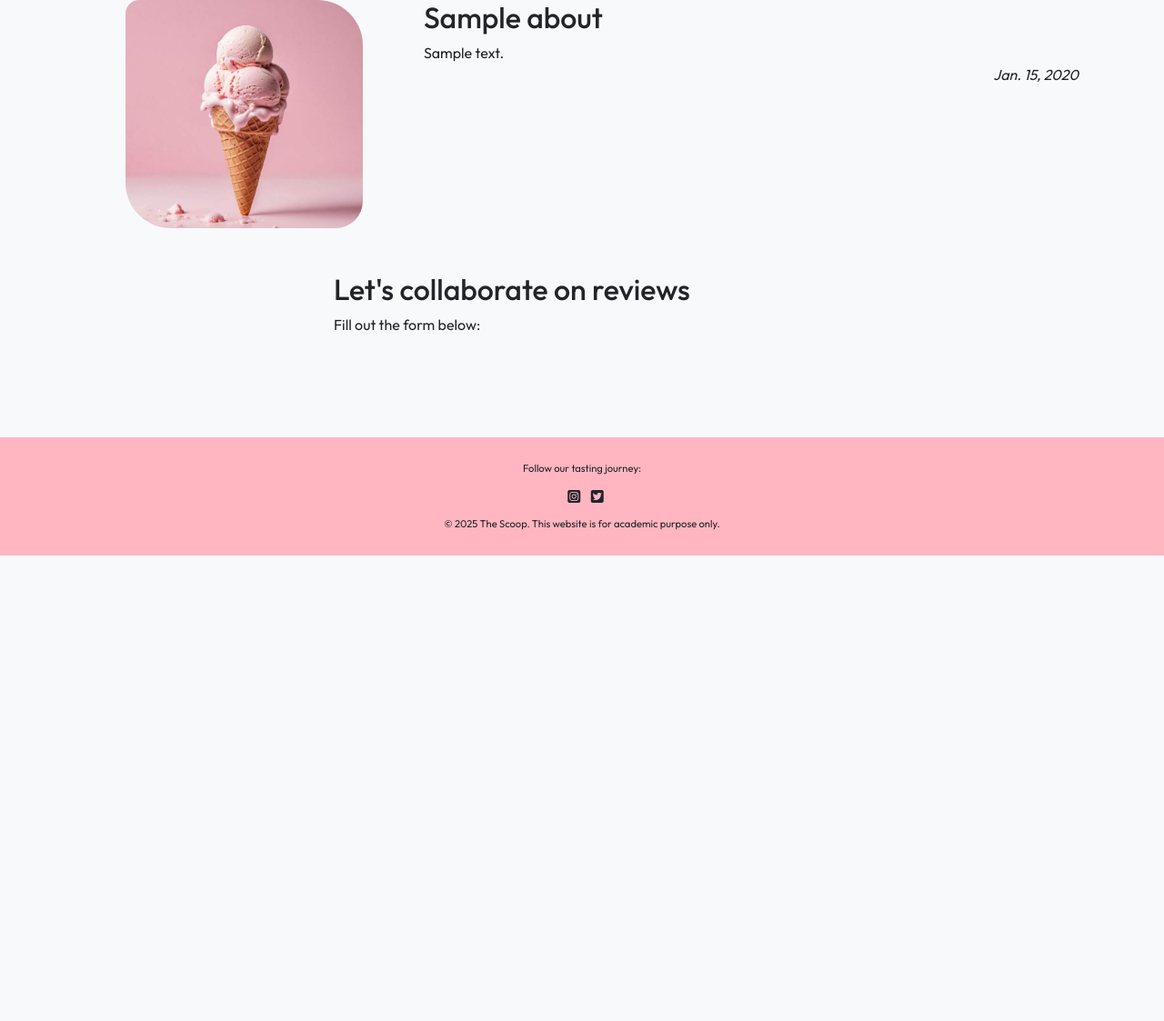
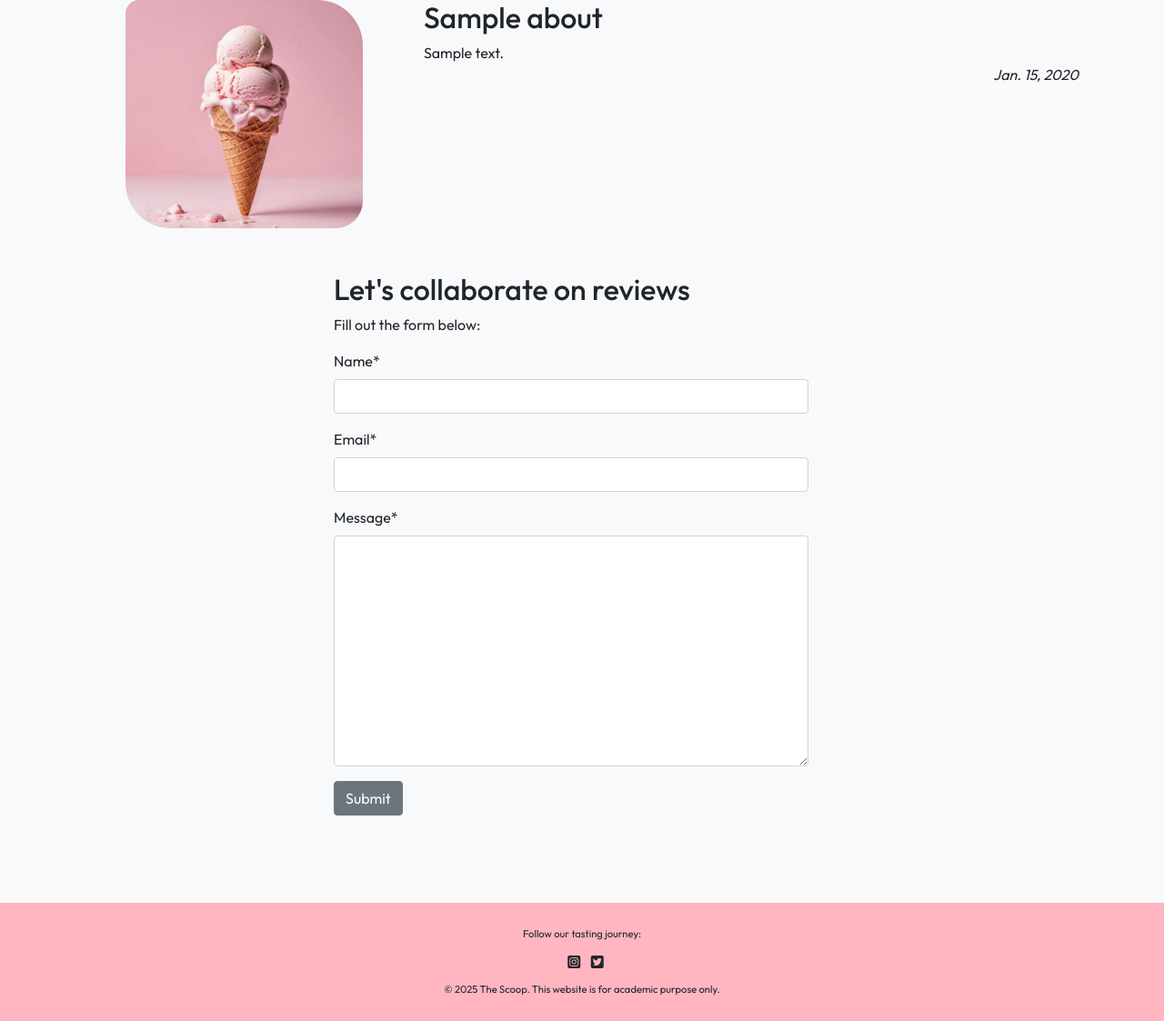
Before and after one commit to SchoemanClaudia/TheScoop, a Django app: page /about/ in a window 1280 px wide. Shown: the part 614-1737 px from the top of the page at 91% size. Before the commit the page ends 1225 px from the top, so only its background shows below. Run offline with Django 4.2, Linux system fonts and the light colour scheme; tables that the repository leaves empty hold one stand-in row (values such as "Sample post"); some libraries are stand-ins or nearby versions.

Commit message:
Add form to meet_us.html

```diff
--- a/about/templates/about/meet_us.html
+++ b/about/templates/about/meet_us.html
@@ -1,6 +1,8 @@
 {% extends 'base.html' %}
+{% load static %}
+{% load crispy_forms_tags %}
+
 {% block content %}
-{% load static %}
 
 <div class="container mt-5">
     <div class="row">
@@ -26,9 +28,14 @@
             <div class="col-12 col-md-6 my-5">
                 <h2>Let's collaborate on reviews</h2>
                 <p>Fill out the form below:</p>
+                <!-- Collaborate form -->
+                <form method="post">
+                    {{ collaborate_form | crispy }}
+                    {% csrf_token %}
+                    <button class="btn btn-secondary"
+                      type="submit">Submit</button>
+                </form>
 
-                <!-- add your form here. Your submit button should
-                                    have the classes of btn, btn-secondary -->
             </div>
         </div>
 
```
